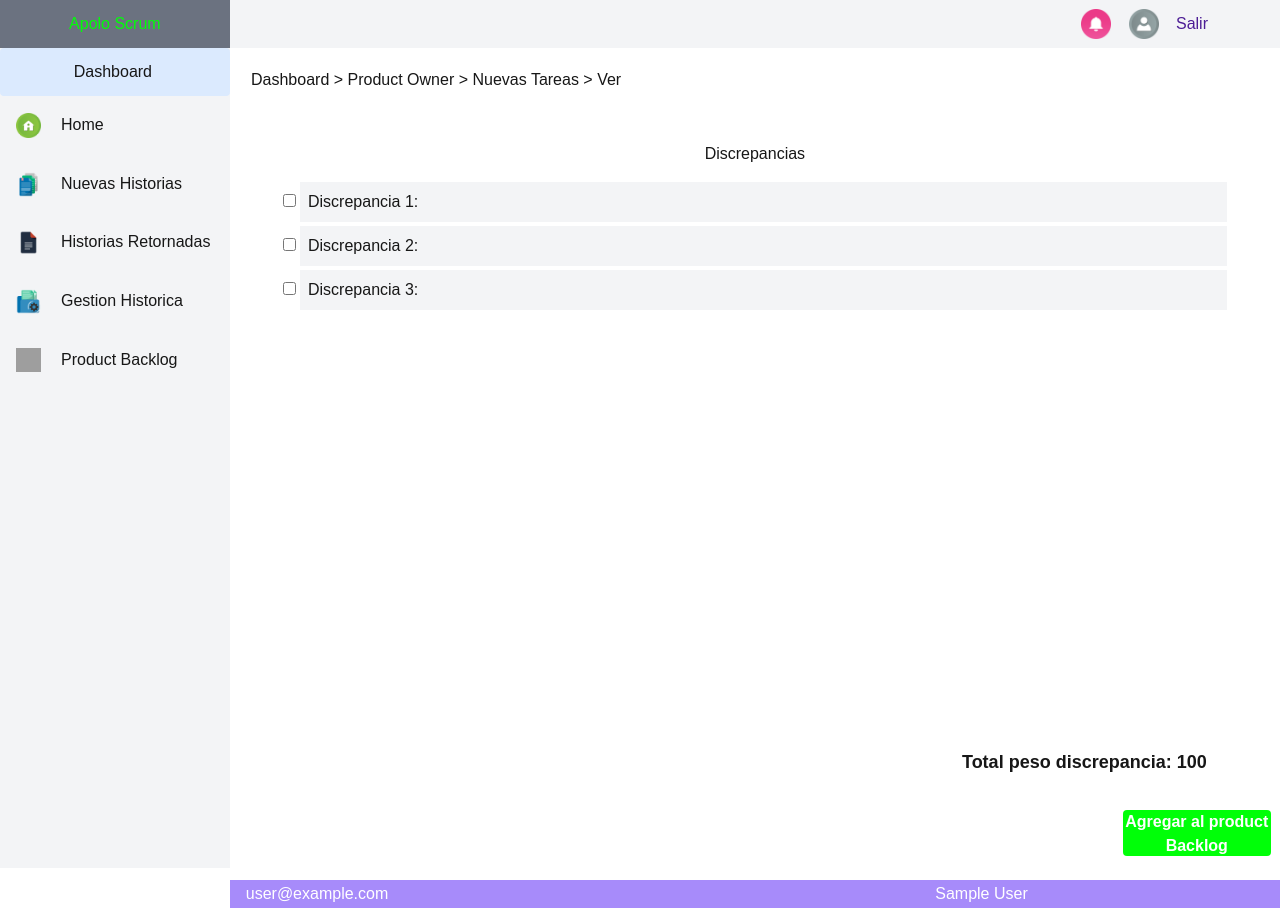
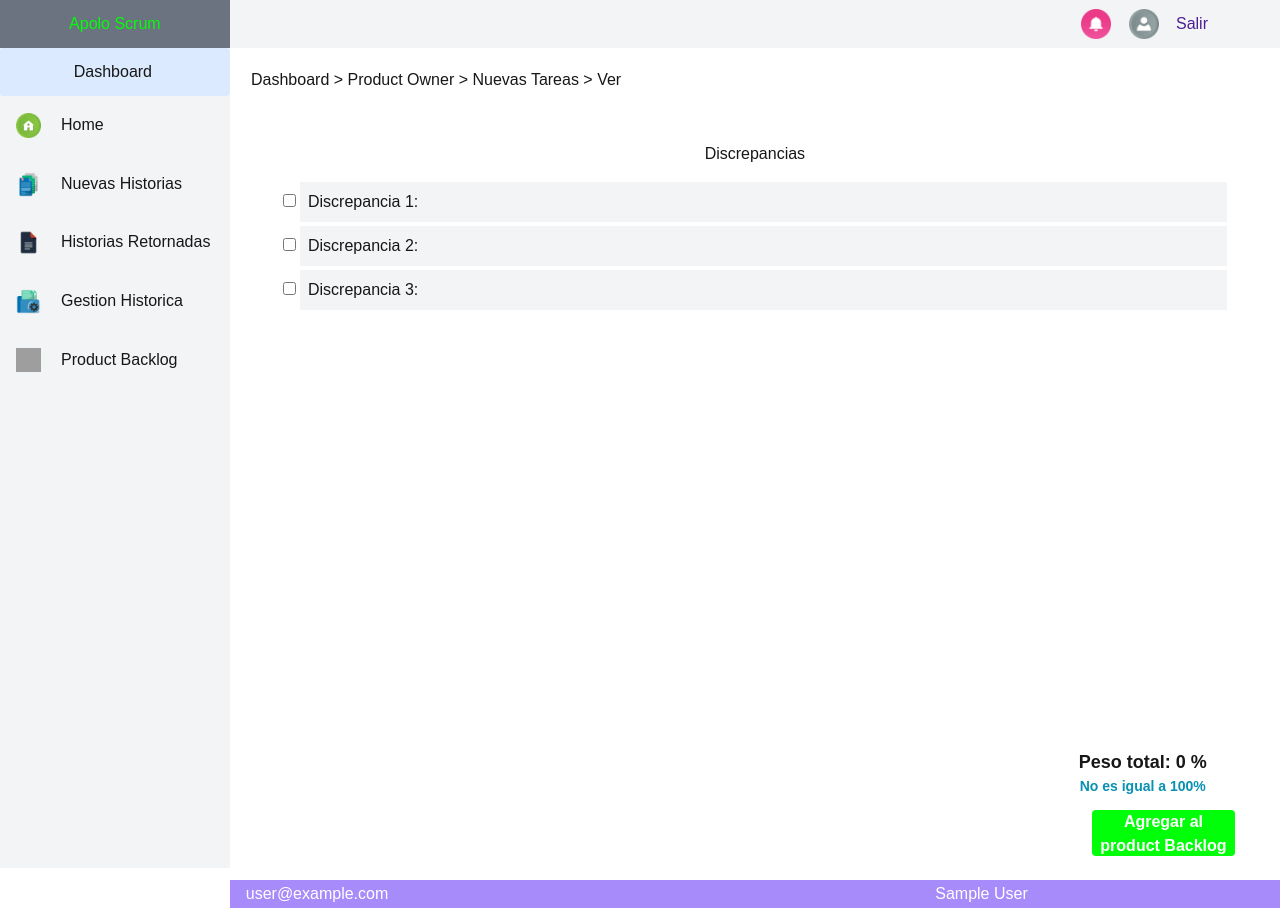
Before and after one commit to carveri/apolo-agile-01, a Next.js app: page /dashboard/po/poNuevaTarea/verNuevasTareasPo in a window 1280 px wide. Built offline with nearby package versions, Linux system fonts and the light colour scheme; no server answers; sample sign-in values are in the browser's storage; grey boxes are pictures that could not be loaded.

Commit message:
V18 Listo el form del po, no hacer nada mas, ahora voy a hacer lo del cliente

```diff
--- a/src/app/(Front)/(Private)/dashboard/po/poNuevaTarea/verNuevasTareasPo/page.tsx
+++ b/src/app/(Front)/(Private)/dashboard/po/poNuevaTarea/verNuevasTareasPo/page.tsx
@@ -24,9 +24,9 @@ const page = () => {
     const [activoPeso3, setActivoPeso3] = useState(false)
 
     // inicial
-    const [discrepancia1I, setDiscrepancia1I] = useState('-')
-    const [discrepancia2I, setDiscrepancia2I] = useState('-')
-    const [discrepancia3I, setDiscrepancia3I] = useState('-')
+    const [discrepancia1I, setDiscrepancia1I] = useState('Tiempo')
+    const [discrepancia2I, setDiscrepancia2I] = useState('Presupuesto')
+    const [discrepancia3I, setDiscrepancia3I] = useState('Equipo')
 
 
     const [tiempo1I, setTiempo1I] = useState(10)
@@ -68,7 +68,7 @@ const page = () => {
     const [pesoEquipo, setPesoEquipo] = useState(0)
 
 
-
+    // const discrepancia1 =
 
 
     const handleClickVerNuevasTareas1 =()=>{
@@ -320,6 +320,9 @@ const page = () => {
     console.log('hiXid:', historiaporId);
 
 
+    const pesototal = pesoTiempo + pesoPresupuesto + pesoEquipo
+    console.log('pesoTotal:', pesototal);
+
 
 
 
@@ -415,19 +418,46 @@ const page = () => {
                             </main>
                         </section>
                         <section className='h-[10%] w-full grid  justify-end pt-6 pr-12 font-bold text-lg'>
-                            Total peso discrepancia: 100
+                            {pesototal >100 &&
+                                <div className='flex flex-col  text-center'>
+                                    {/* <span>Peso total: {pesototal} %</span> */}
+                                    <span>Peso total: {pesototal} %</span>
+                                    <span className='text-red-600 text-sm'>Supera el 100%</span>
+
+                                </div>
+                                // <div>
+                                //     Peso total: {pesototal} %
+                                // </div>
+
+                            }
+                            {pesototal <100 &&
+                                <div className='flex flex-col  text-center'>
+                                    {/* <span>Peso total: {pesototal} %</span> */}
+                                    <span>Peso total: {pesototal} %</span>
+                                    <span className='text-cyan-600 text-sm'>No es igual a 100%</span>
+                                </div>
+                                // <div className='bg-yellow-300'>
+                                //     Peso total: {pesototal} %
+                                // </div>
+
+                            }
+                            {pesototal ===100 &&
+                                <div className='pr-2'>
+                                Peso total: {pesototal} %
+                            </div>
+                            }
                         </section>
                    </div>
-                   <div className='w-full h-[10%]  flex justify-end'>
+                   <div className='w-full h-[10%]  flex justify-end pr-9'>
                         <article className='w-[15%]  grid place-items-center'>
-                            {checked1 &&
+                            {checked1 && pesototal === 100 && paramTiempo !== 0 && pesoTiempo !== 0  &&
                             <button  onClick={handleClickEnviarDiscrepancia} className='w-[95%] h-[60%] bg-violet-500 rounded text-white font-semibold hover:bg-violet-600'>
                                 Enviar discrepancias
                             </button>
 
                         }
                         </article>
-                        {discrepancia1I === '-' && discrepancia2I  === '-' && discrepancia3I  === '-'  && descTiempo  === '-' && descPresupuesto  === '-' && descEquipo  === '-'  &&
+                        {descTiempo  === '-' && descPresupuesto  === '-' && descEquipo  === '-'  && paramTiempo === 0 && pesoTiempo === 0 && pesoPresupuesto === 0 && pesoEquipo === 0 && paramPresupuesto === 0 && paramEquipo === 0 &&
                             <article className='w-[15%]  grid place-items-center'>
                                 <button onClick={handleClickAgregarAlPb} className='w-[95%] h-[60%] bg-[#00ff08] rounded text-white font-semibold hover:bg-[#00dd07]'>
                                     Agregar al product Backlog
```
